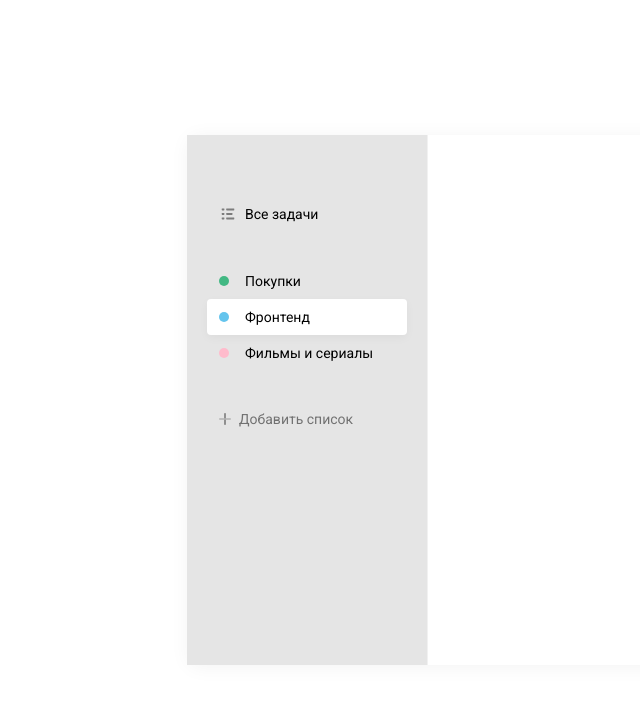
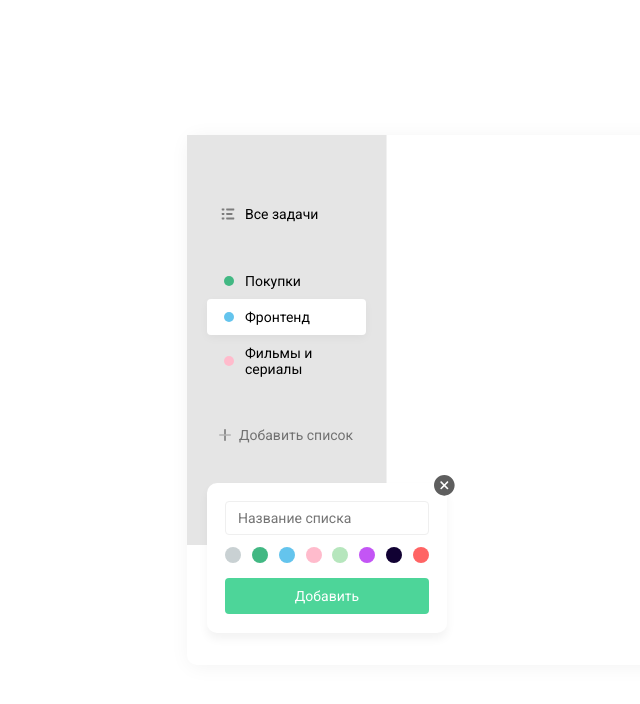
Before and after one commit to dkazarov/todo-react, a React (Create React App) app: page / in a window 1280 px wide. Both pictures are taken after a click on the item "Добавить список". Shown: the top 704 px of the page, without its empty margins (78-718 px from the left). Built offline with nearby package versions, Linux system fonts and the light colour scheme.

Commit message:
add base functional componnent add list

```diff
--- a/src/App.js
+++ b/src/App.js
@@ -1,11 +1,17 @@
-import React from 'react';
-import List from './components/list/List.jsx';
+import React, { useState } from 'react';
+import List from './components/List/List.jsx';
+import AddList from './components/AddList/AddButtonList.jsx';
+
+import DB from './assets/db.json';
 
 function App() {
+  const [state, setState] = useState()
+
   return (
     <div className='todo'>
       <div className='todo__sidebar'>
         <List
+        state={state}
           items={[
             {
               icon: (
@@ -44,22 +50,7 @@
           ]}
           isRemovable
         />
-        <List
-          items={[
-            {
-              className: "list__add-button",
-              icon: <svg
-              width="12" height="12"
-              viewBox="0 0 16 16" fill="none" xmlns="http://www.w3.org/2000/svg"
-              >
-              <path d="M8 1V15" stroke="black" strokeWidth="2" strokeLinecap="round" strokeLinejoin="round"/>
-              <path d="M1 8H15" stroke="grey" strokeWidth="2" strokeLinecap="round" strokeLinejoin="round"/>
-              </svg>,
-              name: 'Добавить список',
-            },
-          ]}
-          isRemovable
-        />
+      <AddList colors={DB.colors}/>
       </div>
       <div className='todo__tasks'></div>
     </div>
--- /dev/null
+++ b/src/components/AddList/AddButtonList.jsx
@@ -0,0 +1,71 @@
+import React, { useState } from 'react';
+import List from '../List/List';
+import Badge from '../Badge/Badge';
+
+import closeSvg from '../../assets/img/close.svg';
+
+import './AddListButton.scss';
+
+const AddList = ({ colors }) => {
+  const [visiblePopup, setvisiblePopup] = useState(false);
+  const [selectedColor, setselectedColor] = useState(colors[0]);
+  return (
+    <div className='add-list'>
+      <List
+        onClick={() => setvisiblePopup(!visiblePopup)}
+        items={[
+          {
+            className: 'list__add-button',
+            icon: (
+              <svg
+                width='12'
+                height='12'
+                viewBox='0 0 16 16'
+                fill='none'
+                xmlns='http://www.w3.org/2000/svg'
+              >
+                <path
+                  d='M8 1V15'
+                  stroke='black'
+                  strokeWidth='2'
+                  strokeLinecap='round'
+                  strokeLinejoin='round'
+                />
+                <path
+                  d='M1 8H15'
+                  stroke='grey'
+                  strokeWidth='2'
+                  strokeLinecap='round'
+                  strokeLinejoin='round'
+                />
+              </svg>
+            ),
+            name: 'Добавить список',
+          },
+        ]}
+        isRemovable
+      />
+      {visiblePopup && (
+        <div className='add-list__popup'>
+          <img onClick={()=> setvisiblePopup(false)}
+              src={closeSvg}
+              className='add-list__popup-close-btn' />
+          <input className='field' type='text' placeholder='Название списка' />
+          <div className='add-list__popup-colors'>
+            {colors.map(color => (
+              <Badge
+                onClick={() => setselectedColor(color.id)}
+                key={color.id}
+                color={color.name}
+                className={selectedColor === color.id ? 'active' : ''}
+              />
+            ))}
+          </div>
+          <button className='button'>Добавить</button>
+        </div>
+      )}
+    </div>
+  );
+};
+
+export default AddList;
--- /dev/null
+++ b/src/components/AddList/AddListButton.scss
@@ -0,0 +1,41 @@
+.add-list {
+  &__popup {
+    position: relative;
+    width: 240px;
+    height: 150px;
+    background: #ffffff;
+    box-shadow: 0px 6px 10px rgba(0, 0, 0, 0.05);
+    border-radius: 10px;
+    padding: 18px;
+
+    .button {
+      width: 100%;
+      margin-top: 15px;
+    }
+
+    &-close-btn {
+        position: absolute;
+        right: -8px;
+        top: -8px;
+        cursor: pointer;
+    }
+
+    &-colors {
+      display: flex;
+      justify-content: space-between;
+      margin-top: 12px;
+      cursor: pointer;
+
+      .badge {
+        width: 16px;
+        height: 16px;
+        position: static;
+        border: 2px solid transparent;;
+
+        &.active {
+          border: 2px solid #525252;
+        }
+      }
+    }
+  }
+}
--- /dev/null
+++ b/src/components/Badge/Badge.jsx
@@ -0,0 +1,17 @@
+import React from 'react';
+import classNames from 'classnames';
+
+import './Badge.scss';
+
+// `badge badge--${color} ${className}`
+
+const Badge = ({ color, onClick, className }) => {
+  return (
+    <i
+      onClick={onClick}
+      className={classNames('badge', { [`badge--${color}`]: color }, className)}
+    ></i>
+  );
+};
+
+export default Badge;
--- /dev/null
+++ b/src/components/Badge/Badge.scss
@@ -0,0 +1,30 @@
+.badge {
+  display: inline-block;
+  width: 10px;
+  height: 10px;
+  border-radius: 30px;
+  &--grey {
+    background-color: #c9d1d3;
+  }
+  &--green {
+    background-color: #42b883;
+  }
+  &--blue {
+    background-color: #64c4ed;
+  }
+  &--pink {
+    background-color: #ffbbcc;
+  }
+  &--lime {
+    background-color: #b6e6bd;
+  }
+  &--purple {
+    background-color: #c355f5;
+  }
+  &--black {
+    background-color: #110133;
+  }
+  &--red {
+    background-color: #ff6464;
+  }
+}
--- a/src/components/list/List.jsx
+++ b/src/components/list/List.jsx
@@ -1,14 +1,18 @@
 import React from 'react';
 import classNames from 'classnames';
+import Badge from '../Badge/Badge';
 
 import './List.scss';
 
-const List = ({ items, isRemovable,  }) => {
+const List = ({ items, isRemovable, onClick }) => {
   return (
-    <ul className='list'>
+    <ul onClick={onClick} className='list'>
       {items.map((item, index) => (
-        <li key={index} className={classNames(item.className, {active: item.active})}>
-          <i>{item.icon ? item.icon : <i className={`badge badge--${item.color}`}></i>}</i>
+        <li
+          key={index}
+          className={classNames(item.className, { active: item.active })}
+        >
+          <i>{item.icon ? item.icon : <Badge color={item.color} />}</i>
           <span>{item.name}</span>
         </li>
       ))}
--- a/src/components/list/List.scss
+++ b/src/components/list/List.scss
@@ -21,6 +21,11 @@
       border-radius: 4px;
     }
 
+    .badge {
+      position: relative;
+      left: 5px;
+    }
+
     i {
       display: inline-flex;
       margin-right: 8px;
@@ -28,19 +33,5 @@
         fill: #7c7c7c;
       }
     }
-    .badge {
-      width: 10px;
-      height: 10px;
-      border-radius: 30px;
-      &--green {
-        background-color: #42b883;
-      }
-      &--blue {
-        background-color: #64c4ed;
-      }
-      &--pink {
-        background-color: #ffbbcc;
-      }
-    }
   }
 }
--- a/src/index.scss
+++ b/src/index.scss
@@ -1,4 +1,5 @@
 * {
+  box-sizing: border-box;
   margin: 0;
   padding: 0;
   list-style: none;
@@ -25,4 +26,35 @@
     border-right: 1px solid #f1f1f1;
     padding: 60px 20px;
   }
+
+  .field {
+    background: #ffffff;
+    border: 1px solid #efefef;
+    box-sizing: border-box;
+    border-radius: 4px;
+    padding: 8px 12px;
+    width: 100%;
+
+    &:focus {
+      border-color: #bdbdbd;
+    }
+
+  }
+  .button {
+    color: #fff;
+    padding: 10px 20px;
+    background: #4dd599;
+    border-radius: 4px;
+    border: none;
+    cursor: pointer;
+    transition: .3s all;
+    &:hover {
+      background:darken(#4dd599, 10%);
+      transition: .3s all;
+    }
+    &:active {
+      background:darken(#4dd599, 15%);
+      transition: .3s all;
+    }
+  }
 }
```
